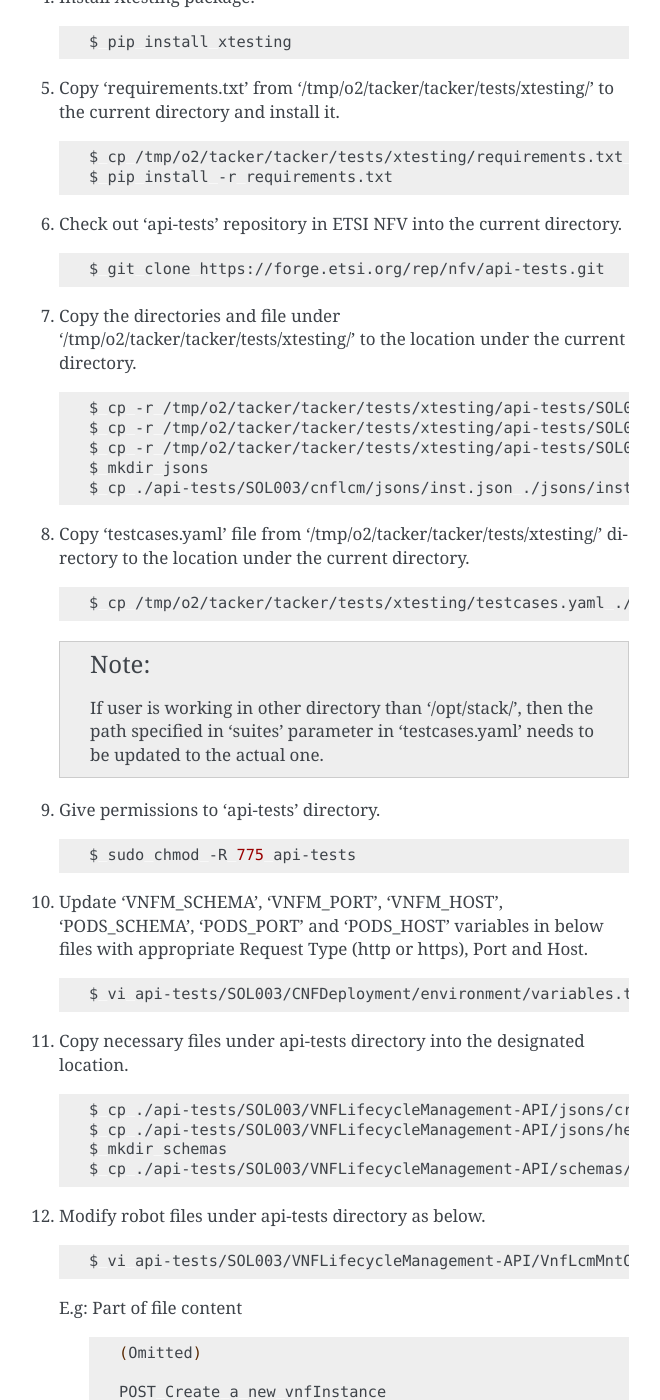
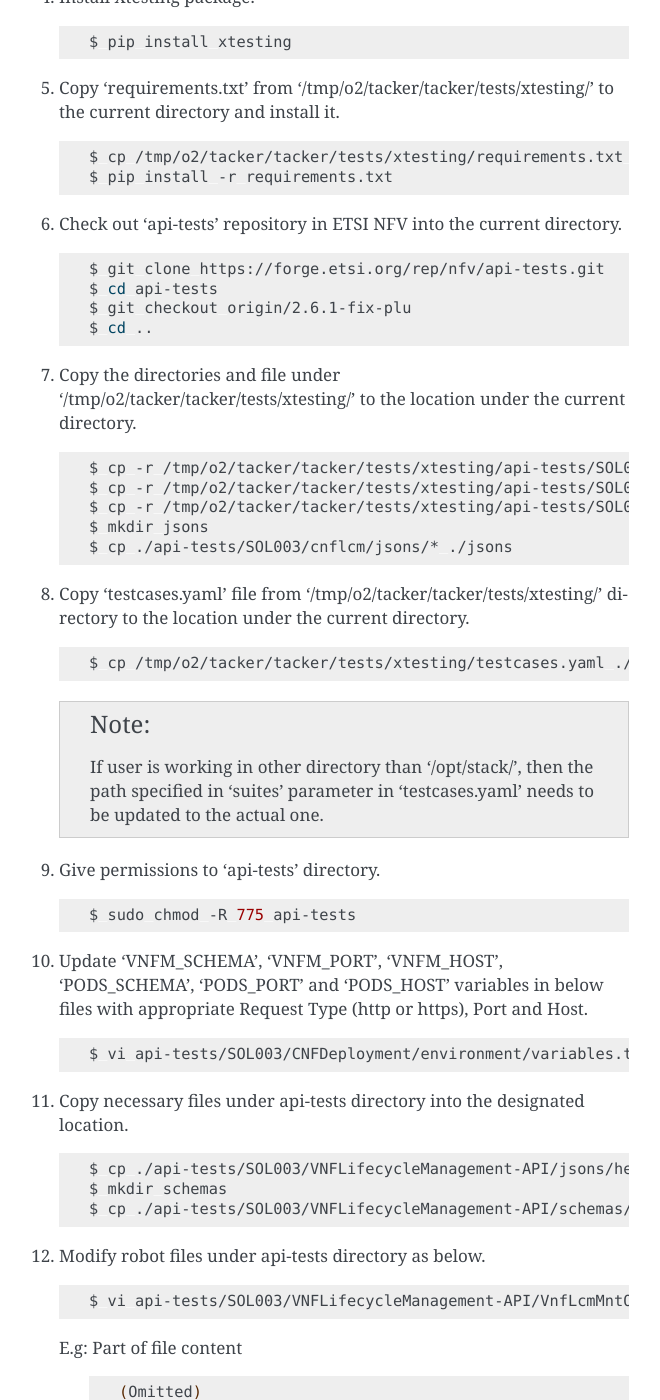
Before and after one commit to o-ran-sc/smo-o2, a Sphinx documentation site: the page built from docs/developer-guide.rst, in a window 1280 px wide and 1400 px high, scrolled down 903 px. Shown: the whole window, without its empty margins (451-1111 px from the left). Built offline with Sphinx 7.4.7, drawn with Linux system fonts in a browser that asks for light colours; some of the changed text lies outside the part shown.

Commit message:
Modify Xtesting code according to NFV-TST version
This patch modifies Xtesting code to use the branch 2.6.1-fix-plu of NFV-TST.
This change is due to the issue [1] in ETSI NFV-TST.

[1] https://forge.etsi.org/rep/nfv/api-tests/-/issues/197

Issue-ID: SMO-119
Change-Id: I8e974c21c4221998dbd8bec829e351a3208c9db6
Signed-off-by: Koichi Edagawa <edagawa.kc@nec.com>

```diff
--- a/docs/developer-guide.rst
+++ b/docs/developer-guide.rst
@@ -73,6 +73,9 @@ The following steps are the procedure of API conformance test according to the s
       .. code:: bash
 
          $ git clone https://forge.etsi.org/rep/nfv/api-tests.git
+         $ cd api-tests
+         $ git checkout origin/2.6.1-fix-plu
+         $ cd ..
 
    7. Copy the directories and file under '/tmp/o2/tacker/tacker/tests/xtesting/' to the location under the current directory.
 
@@ -82,7 +85,7 @@ The following steps are the procedure of API conformance test according to the s
          $ cp -r /tmp/o2/tacker/tacker/tests/xtesting/api-tests/SOL003/cnflcm ./api-tests/SOL003
          $ cp -r /tmp/o2/tacker/tacker/tests/xtesting/api-tests/SOL005/CNFPrecondition ./api-tests/SOL005
          $ mkdir jsons
-         $ cp ./api-tests/SOL003/cnflcm/jsons/inst.json ./jsons/instantiateVnfRequest.json
+         $ cp ./api-tests/SOL003/cnflcm/jsons/* ./jsons
 
    8. Copy 'testcases.yaml' file from '/tmp/o2/tacker/tacker/tests/xtesting/' directory to the location under the current directory.
 
@@ -110,7 +113,6 @@ The following steps are the procedure of API conformance test according to the s
 
       .. code:: bash
 
-         $ cp ./api-tests/SOL003/VNFLifecycleManagement-API/jsons/createVnfRequest.json ./jsons
          $ cp ./api-tests/SOL003/VNFLifecycleManagement-API/jsons/healVnfRequest.json ./jsons
          $ mkdir schemas
          $ cp ./api-tests/SOL003/VNFLifecycleManagement-API/schemas/vnfInstance.schema.json ./schemas
@@ -167,9 +167,9 @@ The following steps are the procedure of API conformance test according to the s
                 ...    Test title: POST Create a new vnfInstance
                 ...    Test objective: The objective is to create a new VNF instance resource
                 ...    Pre-conditions: none
-                ...    Reference: Clause 5.4.2.3.1 - ETSI GS NFV-SOL 003 [1] v2.8.1
+                ...    Reference: Clause 5.4.2.3.1 - ETSI GS NFV-SOL 003 [1] v2.6.1
                 ...    Config ID: Config_prod_VNFM
-                ...    Applicability: none
+                ...    Applicability:
                 ...    Post-Conditions: VNF instance created
                 POST Create a new vnfInstance
                 Check HTTP Response Status Code Is    201
@@ -351,4 +352,4 @@ The following steps are the procedure of API conformance test according to the s
          If any update in the package with respect to name and namespace, then the name and namespace variables in the file
          '~/tacker/tacker/tests/xtesting/api-tests/SOL003/CNFDeployment/environment/variables.txt' need to be updated accordingly.
 
-.. _ETSI NFV-TST 010: https://www.etsi.org/deliver/etsi_gs/NFV-TST/001_099/010/02.08.01_60/gs_NFV-TST010v020801p.pdf
+.. _ETSI NFV-TST 010: https://www.etsi.org/deliver/etsi_gs/NFV-TST/001_099/010/02.06.01_60/gs_NFV-TST010v020601p.pdf
```
Also changed, not shown: other parts of docs/developer-guide.rst (+5 -6 lines), 4 other files.
